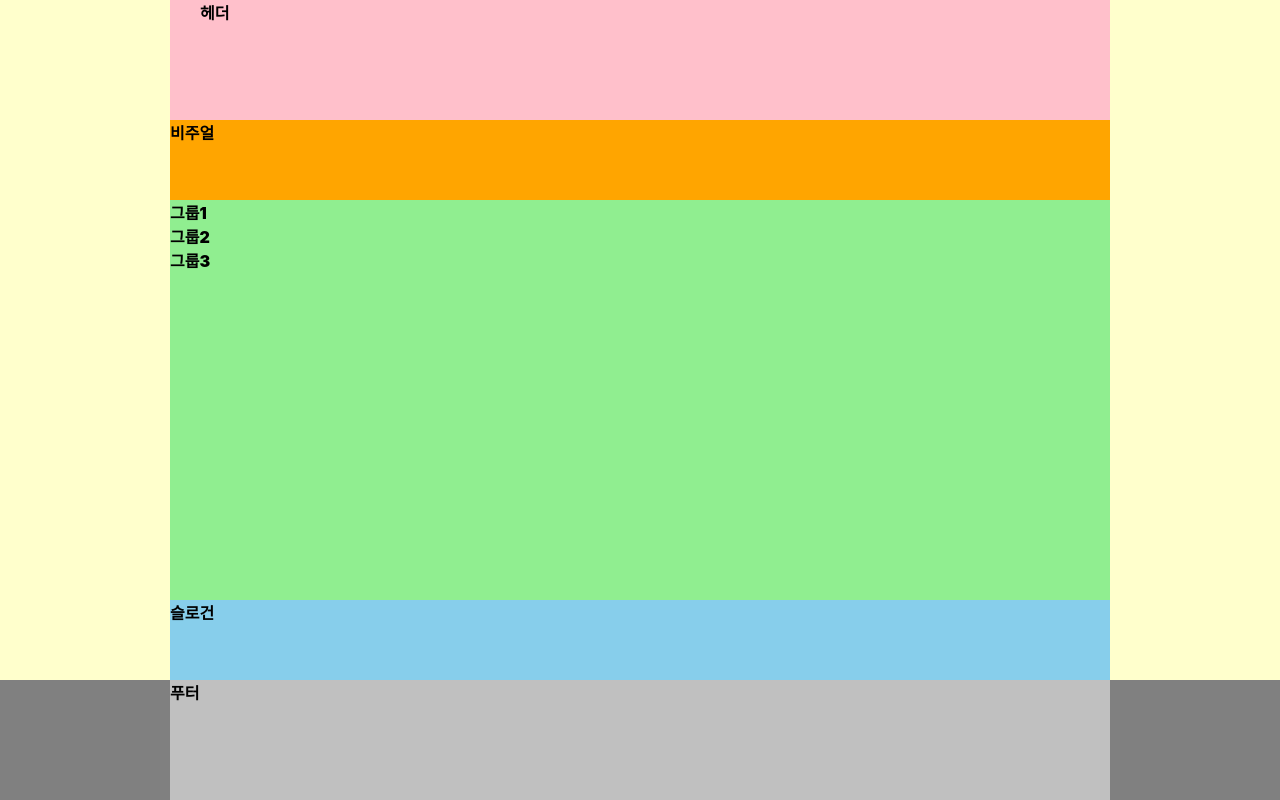
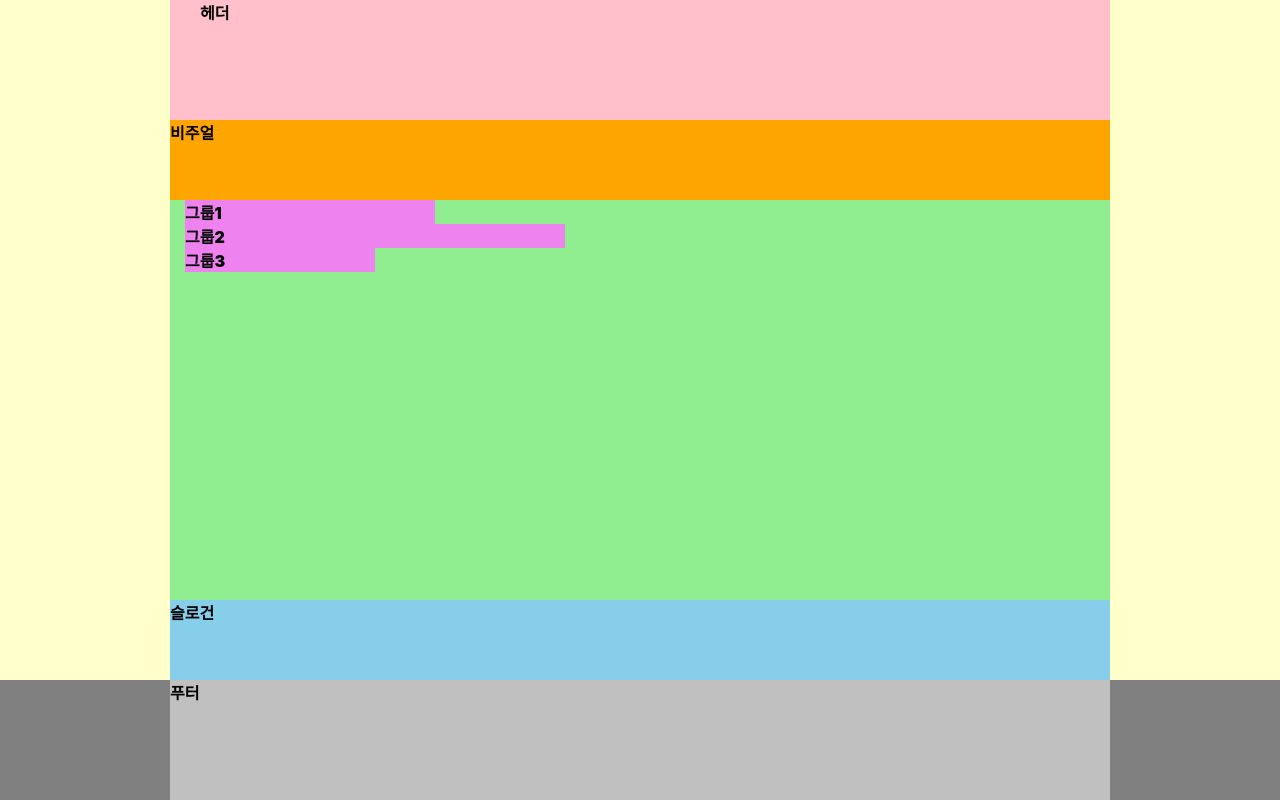
Before and after one commit to ssw6750/HTML5, a website: page index.html in a window 1280 px wide. Drawn offline with Linux system fonts and the light colour scheme; a web font is replaced by a local one.

Commit message:
float을 이용한 main 레이아웃

```diff
--- a/styles/style.css
+++ b/styles/style.css
@@ -1,6 +1,12 @@
 @import url(./normalize.css);
 @import url(./reset.css);
 
+/* 기본 스타인 */
+*, *::before, *::after {
+  box-sizing: border-box;
+}
+
+/* 본문 스타일 */
 body {
   background-color: #ffc;
   font-family: "Pretendard Variable", Pretendard, -apple-system, BlinkMacSystemFont, system-ui, Roboto, "Helvetica Neue", "Segoe UI", "Apple SD Gothic Neo", "Noto Sans KR", "Malgun Gothic", "Apple Color Emoji", "Segoe UI Emoji", "Segoe UI Symbol", sans-serif;
@@ -11,7 +17,6 @@ body {
 .header, .visual, .main, .slogan, .footer-inner{
   width: 940px;
   margin: 0 auto;
-  box-sizing: border-box;
 }
 
 /* 헤더 */
@@ -28,8 +33,28 @@ body {
 /* 메인 */
 .main {
   background-color: lightgreen;
+  display: flow-root;
+  padding: 0 15px;
   height: 50vh;
 }
+
+.group{
+  margin: 0 15px;
+  float: left;
+}
+.group1{
+  background-color: violet;
+  width: 250px;
+}
+.group2{
+  background-color: violet;
+  width: 380px;
+}
+.group3{
+  background-color: violet;
+  width: 190px;
+}
+
 /* 슬로건 */
 .slogan {
   background-color: skyblue;
```
